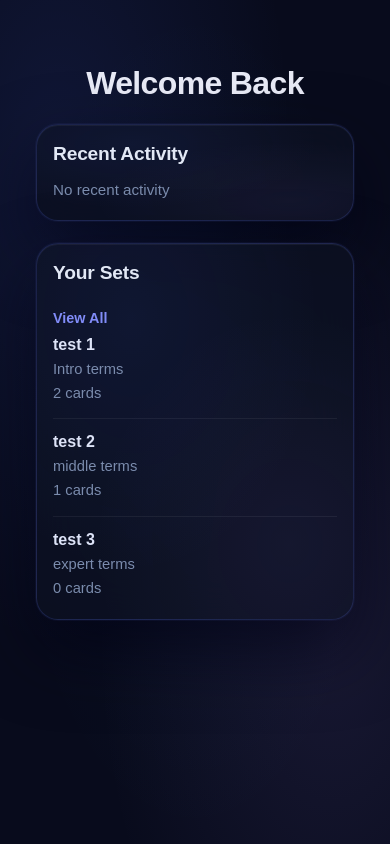
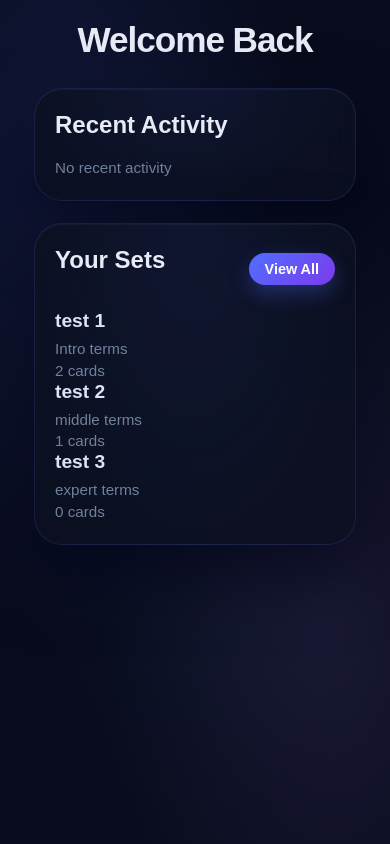
Before and after one commit to bubs5/COP4331LargeProject, a React (Vite) app: page /dashboard in a window 390 px wide. Built offline with nearby package versions, Linux system fonts and the light colour scheme; no server answers.

Commit message:
Update dashboard.css

```diff
--- a/frontend/src/css/dashboard.css
+++ b/frontend/src/css/dashboard.css
@@ -1,160 +1,136 @@
-body {
-    margin: 0;
-    min-height: 100vh;
-    font-family: Arial, sans-serif;
+.dashboard {
+    max-width: 900px;
+    margin: 0 auto;
+    padding: 12px 0 60px;
+}
+
+.dashboard-title {
+    margin: 0 0 28px;
+    text-align: center;
+    font-size: clamp(2.2rem, 5vw, 3.4rem);
+    color: #e8eaf6;
+    letter-spacing: -0.03em;
+}
+
+.dashboard-card {
+    margin-bottom: 22px;
+    padding: 26px 28px;
+    border-radius: 28px;
     background:
-        radial-gradient(circle at top left, rgba(79, 111, 255, 0.16), transparent 30%),
-        radial-gradient(circle at bottom right, rgba(167, 139, 250, 0.12), transparent 28%),
-        linear-gradient(180deg, #060816 0%, #0a1022 45%, #09111f 100%);
+        radial-gradient(ellipse at 50% 0%, rgba(79, 111, 255, 0.07) 0%, transparent 70%),
+        rgba(12, 16, 34, 0.88);
+    border: 1px solid rgba(99, 120, 255, 0.15);
+    box-shadow:
+        0 30px 70px rgba(0, 0, 20, 0.55),
+        inset 0 1px 0 rgba(255, 255, 255, 0.04);
+    backdrop-filter: blur(20px);
+}
+
+.dashboard-card h2 {
+    margin: 0 0 18px;
     color: #e8eaf6;
 }
 
-.dashboard
-{
-    max-width: 900px;
-    margin: 0 auto;
-    padding: 32px 20px 60px;
+.dashboard-card h3 {
+    margin: 0 0 6px;
+    color: #dde3f7;
+    font-size: 1.2rem;
+    font-weight: 700;
 }
 
-.dashboard-title
-{
-    font-size: clamp(2rem, 4vw, 2.7rem);
-    font-weight: 700;
-    text-align: center;
-    margin-bottom: 28px;
-    color: #e8eaf6;
-    letter-spacing: -0.02em;
+.dashboard-card p {
+    margin: 0;
+    color: #70819d;
+    font-size: 0.95rem;
+    line-height: 1.4;
 }
 
-.dashboard-card
-{
-    background:
-        radial-gradient(ellipse at 30% 20%, rgba(79, 111, 255, 0.07) 0%, transparent 60%),
-        radial-gradient(ellipse at 80% 80%, rgba(167, 139, 250, 0.06) 0%, transparent 55%),
-        rgba(12, 16, 34, 0.88);
-    border: 1px solid rgba(99, 120, 255, 0.18);
-    border-radius: 28px;
-    padding: 22px 24px;
-    margin-bottom: 22px;
-    box-shadow:
-        0 0 0 1px rgba(99, 120, 255, 0.06),
-        0 30px 70px rgba(0, 0, 20, 0.6),
-        inset 0 1px 0 rgba(255, 255, 255, 0.05);
-    backdrop-filter: blur(20px);
-    transition: transform 0.2s ease, box-shadow 0.2s ease, border-color 0.2s ease;
-}
-
-.dashboard-card:hover
- {
-    transform: translateY(-3px);
-    border-color: rgba(99, 120, 255, 0.35);
-    box-shadow:
-        0 0 0 1px rgba(99, 120, 255, 0.12),
-        0 40px 80px rgba(0, 0, 30, 0.65),
-        inset 0 1px 0 rgba(255, 255, 255, 0.07);
-}
-
-.dashboard-card h2
-{
-    margin: 0 0 14px;
-    font-size: 1.2rem;
-    color: #e2e8f5;
-    letter-spacing: -0.01em;
-}
-
-.dashboard-card h3
-{
-    margin: 0 0 6px;
-    font-size: 1rem;
-    color: #dde3f7;
-    font-weight: 600;
-}
-
-.dashboard-card p
-{
-    margin: 0;
-    color: #7b8cad;
-    font-size: 0.95rem;
-    line-height: 1.5;
-}
-
-.section-header
-{
+.section-header {
     display: flex;
     justify-content: space-between;
     align-items: center;
-    gap: 12px;
-    margin-bottom: 10px;
+    gap: 16px;
+    margin-bottom: 18px;
 }
 
-.view-all
-{
+.view-all {
+    padding: 8px 16px;
+    border-radius: 999px;
+    background: linear-gradient(135deg, #4f6fff, #7c3aed);
+    color: white;
+    font-weight: 600;
     font-size: 0.9rem;
-    color: #818cf8;
     cursor: pointer;
-    font-weight: 600;
-    transition: color 0.2s ease, text-decoration 0.2s ease;
+    box-shadow: 0 8px 20px rgba(79, 111, 255, 0.3);
+    transition: all 0.2s ease;
 }
 
-.view-all:hover
-{
-    color: #a5b4fc;
-    text-decoration: underline;
+.view-all:hover {
+    transform: translateY(-1px);
+    box-shadow: 0 12px 28px rgba(79, 111, 255, 0.4);
 }
 
-.study-set-preview
-{
-    border-top: 1px solid rgba(255, 255, 255, 0.06);
-    padding-top: 14px;
-    margin-top: 14px;
-    transition: transform 0.15s ease;
+.dashboard-sets-list {
+    display: flex;
+    flex-direction: column;
+    gap: 14px;
 }
 
-.study-set-preview:first-child
-{
-    border-top: none;
-    padding-top: 0;
-    margin-top: 0;
+.dashboard-set-row {
+    width: 100%;
+    padding: 18px 22px;
+    border-radius: 18px;
+    border: 1px solid rgba(99, 120, 255, 0.14);
+    background: rgba(16, 20, 44, 0.7);
+    box-shadow: 0 8px 24px rgba(0, 0, 20, 0.35);
+    backdrop-filter: blur(10px);
+
+    display: flex;
+    justify-content: space-between;
+    align-items: center;
+    gap: 18px;
+
+    transition: transform 0.15s ease, box-shadow 0.15s ease, border-color 0.15s ease;
 }
 
-.study-set-preview:hover
-{
-    transform: translateX(2px);
+.dashboard-set-row:hover {
+    transform: translateY(-2px);
+    border-color: rgba(99, 120, 255, 0.32);
+    box-shadow: 0 16px 40px rgba(0, 0, 30, 0.5);
 }
 
-.study-set-preview h3
-{
-    margin: 0 0 4px;
-    font-size: 1rem;
-    color: #dde3f7;
-    font-weight: 600;
+.dashboard-set-copy {
+    flex: 1;
+    min-width: 0;
 }
 
-.study-set-preview p
-{
-    margin: 2px 0;
-    color: #7b8cad;
-    font-size: 0.92rem;
+.dashboard-set-count {
+    flex-shrink: 0;
+    white-space: nowrap;
+    padding: 7px 14px;
+    border-radius: 999px;
+    background: rgba(79, 111, 255, 0.15);
+    border: 1px solid rgba(79, 111, 255, 0.28);
+    color: #818cf8;
+    font-weight: 700;
+    font-size: 0.85rem;
 }
 
-@media (max-width: 700px)
-{
+@media (max-width: 700px) {
     .dashboard {
-        padding: 24px 16px 50px;
+        padding: 0 14px 40px;
     }
 
-    .dashboard-title {
-        margin-bottom: 22px;
-        font-size: 2rem;
+    .dashboard-card {
+        padding: 22px 20px;
     }
 
-    .section-header {
+    .dashboard-set-row {
         flex-direction: column;
         align-items: flex-start;
     }
 
-    .dashboard-card {
-        padding: 18px 16px;
-        border-radius: 22px;
+    .dashboard-set-count {
+        align-self: flex-start;
     }
 }
```
